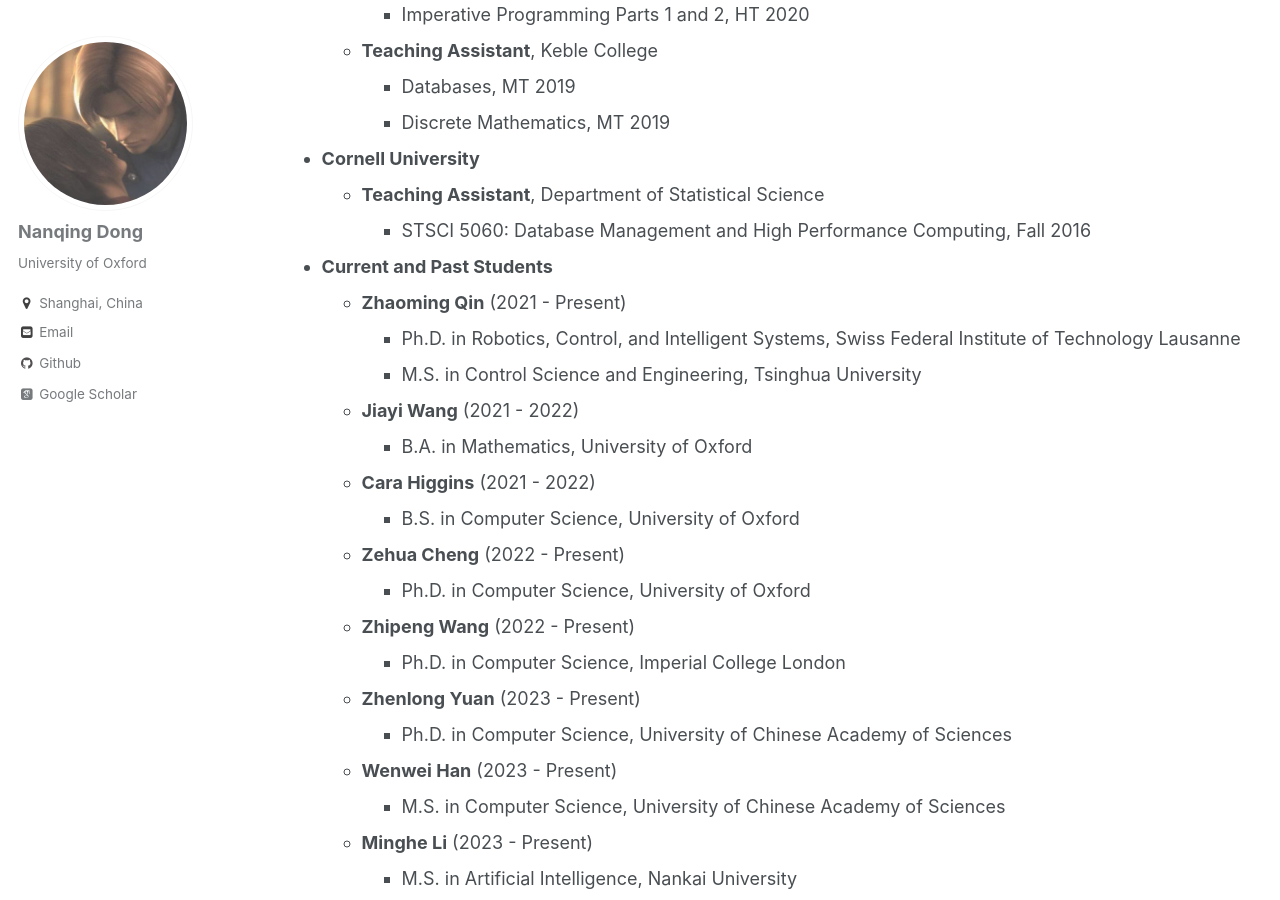
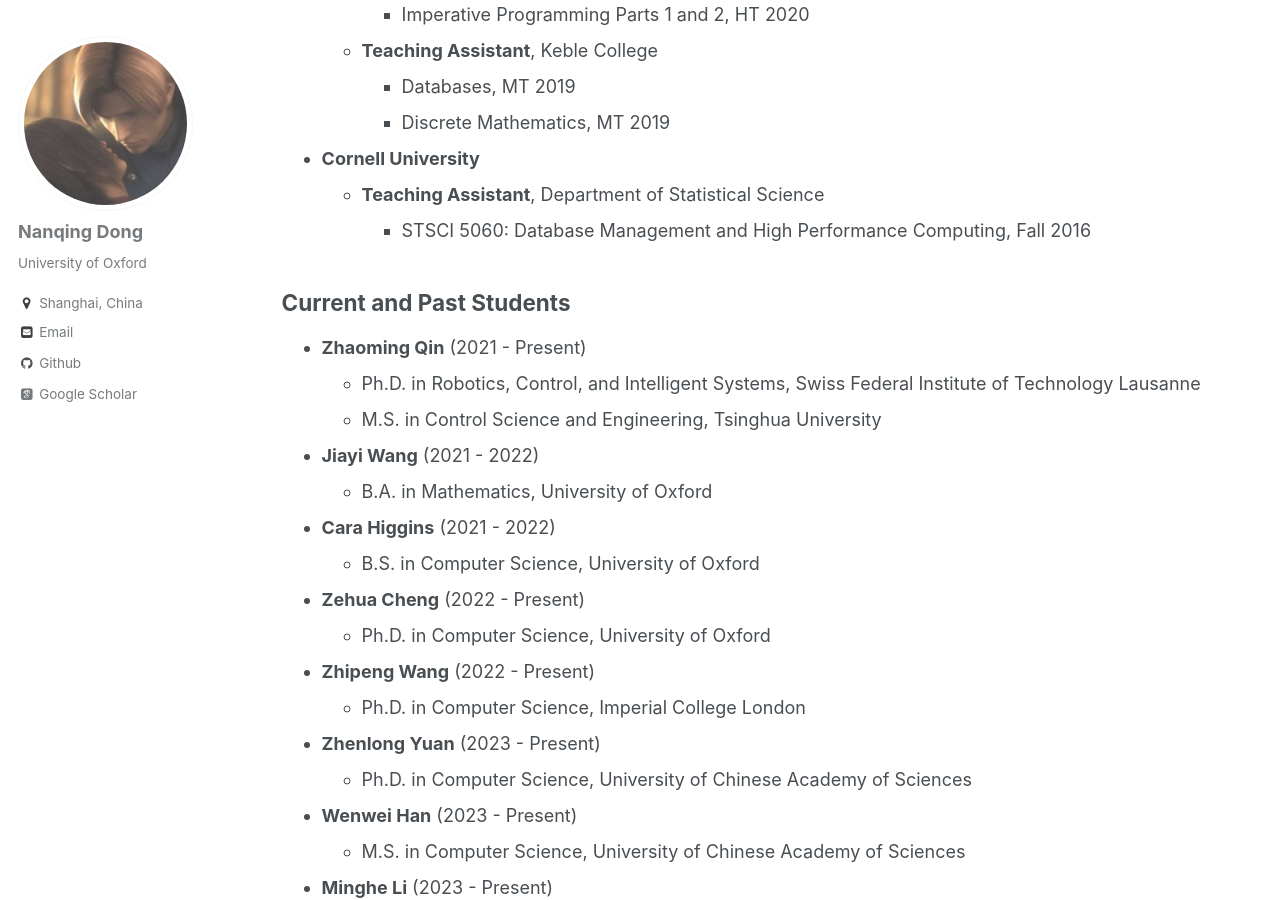
Before and after one commit to eveningdong/eveningdong.github.io, a Jekyll site: the page built from _pages/teach.md, in a window 1280 px wide and 900 px high, scrolled down 595 px. Built offline with Jekyll 4.4.1, drawn with Linux system fonts in a browser that asks for light colours; some web fonts are replaced.

```diff
--- a/_pages/teach.md
+++ b/_pages/teach.md
@@ -28,7 +28,7 @@ author_profile: true
   + **Teaching Assistant**, Department of Statistical Science
     - STSCI 5060: Database Management and High Performance Computing, Fall 2016
 
-* **Current and Past Students**
+## Current and Past Students
   + **Zhaoming Qin** (2021 - Present)
     - Ph.D. in Robotics, Control, and Intelligent Systems, Swiss Federal Institute of Technology Lausanne
     - M.S. in Control Science and Engineering, Tsinghua University
```
